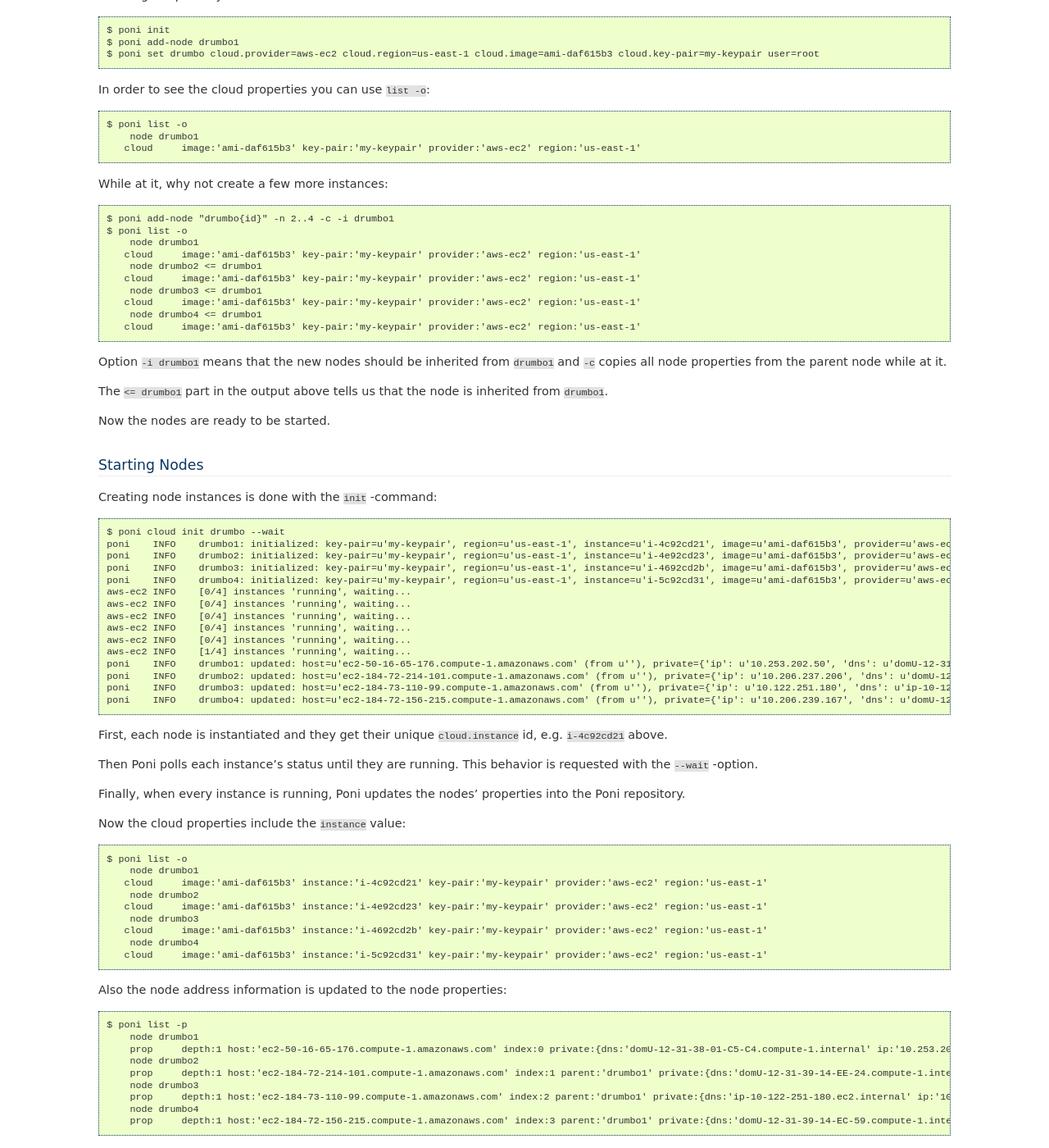
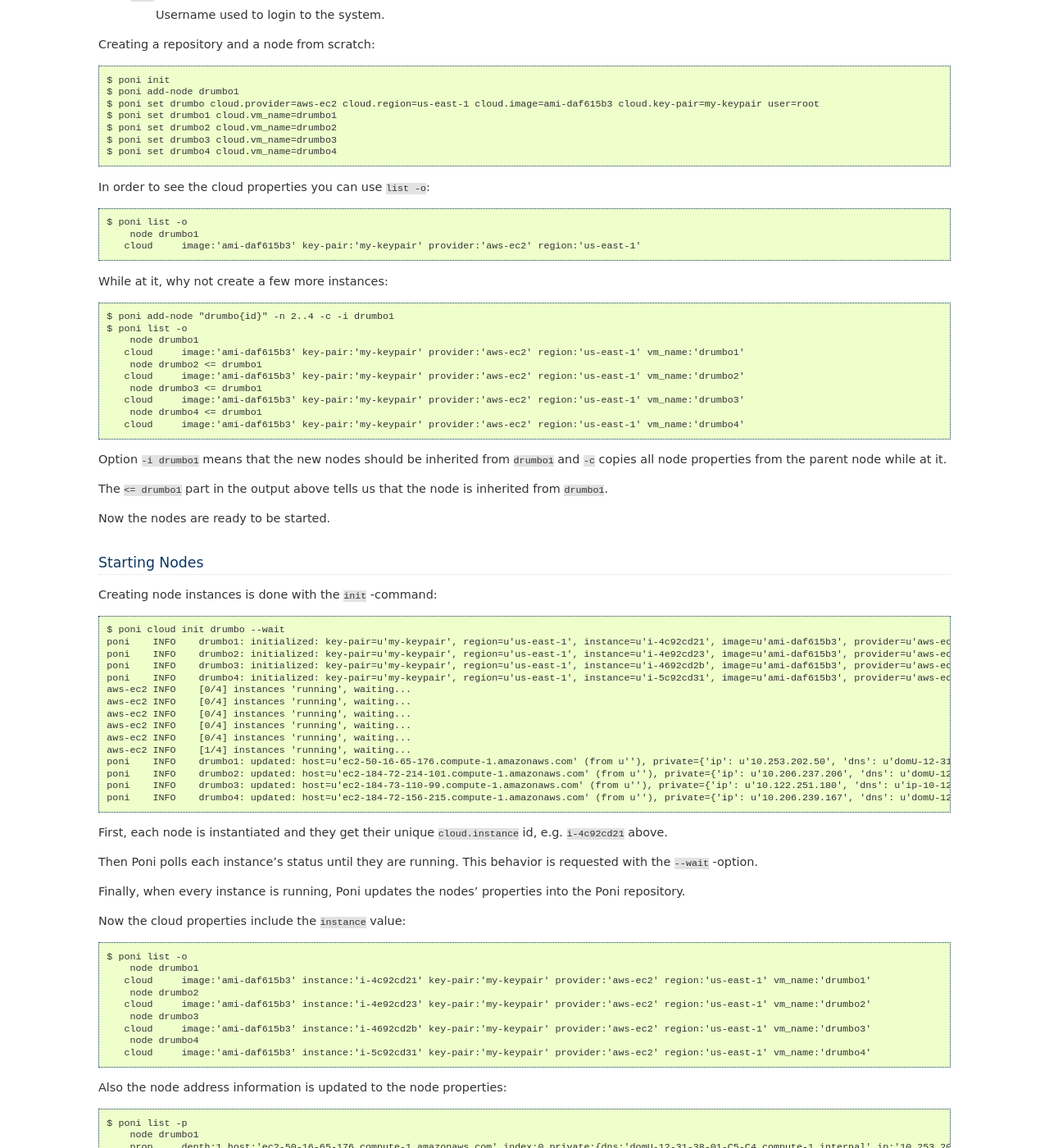
Before and after one commit to ohmu/poni, a Sphinx documentation site: the page built from doc/ec2.rst, in a window 1280 px wide and 1400 px high, scrolled down 1079 px. Shown: the whole window at 82% size. Built offline with Sphinx 7.4.7, drawn with Linux system fonts in a browser that asks for light colours; some of the changed text lies outside the part shown.

Commit message:
aws: cloud properties: vm_name, placement, placement_group
New properties:

* cloud.vm_name (optional): defines a name for the VM visible in AWS console.
* cloud.placement (optional): The availability zone in which to launch the
  instances.
* cloud.placement_group: name of the placement group in which the instance
  will be launched.

```diff
--- a/doc/ec2.rst
+++ b/doc/ec2.rst
@@ -44,6 +44,10 @@
     Key-pair name **without** the ``.pem`` -suffix. **NOTE:** key-pairs are
     region-specific and will not work cross the data-centers.
 
+  ``cloud.vm_name`` (optional)
+    Unique name for the VM. Provides the VM with a friendly name visible in
+    the EC2 console.
+
   ``user``
     Username used to login to the system.
 
@@ -52,6 +56,10 @@
   $ poni init
   $ poni add-node drumbo1
   $ poni set drumbo cloud.provider=aws-ec2 cloud.region=us-east-1 cloud.image=ami-daf615b3 cloud.key-pair=my-keypair user=root
+  $ poni set drumbo1 cloud.vm_name=drumbo1
+  $ poni set drumbo2 cloud.vm_name=drumbo2
+  $ poni set drumbo3 cloud.vm_name=drumbo3
+  $ poni set drumbo4 cloud.vm_name=drumbo4
 
 In order to see the cloud properties you can use ``list -o``::
 
@@ -64,13 +72,13 @@
   $ poni add-node "drumbo{id}" -n 2..4 -c -i drumbo1
   $ poni list -o
       node drumbo1
-     cloud     image:'ami-daf615b3' key-pair:'my-keypair' provider:'aws-ec2' region:'us-east-1'
+     cloud     image:'ami-daf615b3' key-pair:'my-keypair' provider:'aws-ec2' region:'us-east-1' vm_name:'drumbo1'
       node drumbo2 <= drumbo1
-     cloud     image:'ami-daf615b3' key-pair:'my-keypair' provider:'aws-ec2' region:'us-east-1'
+     cloud     image:'ami-daf615b3' key-pair:'my-keypair' provider:'aws-ec2' region:'us-east-1' vm_name:'drumbo2'
       node drumbo3 <= drumbo1
-     cloud     image:'ami-daf615b3' key-pair:'my-keypair' provider:'aws-ec2' region:'us-east-1'
+     cloud     image:'ami-daf615b3' key-pair:'my-keypair' provider:'aws-ec2' region:'us-east-1' vm_name:'drumbo3'
       node drumbo4 <= drumbo1
-     cloud     image:'ami-daf615b3' key-pair:'my-keypair' provider:'aws-ec2' region:'us-east-1'
+     cloud     image:'ami-daf615b3' key-pair:'my-keypair' provider:'aws-ec2' region:'us-east-1' vm_name:'drumbo4'
 
 Option ``-i drumbo1`` means that the new nodes should be inherited from ``drumbo1`` and
 ``-c`` copies all node properties from the parent node while at it.
@@ -85,10 +93,10 @@
 Creating node instances is done with the ``init`` -command::
 
   $ poni cloud init drumbo --wait
-  poni    INFO    drumbo1: initialized: key-pair=u'my-keypair', region=u'us-east-1', instance=u'i-4c92cd21', image=u'ami-daf615b3', provider=u'aws-ec2'
-  poni    INFO    drumbo2: initialized: key-pair=u'my-keypair', region=u'us-east-1', instance=u'i-4e92cd23', image=u'ami-daf615b3', provider=u'aws-ec2'
-  poni    INFO    drumbo3: initialized: key-pair=u'my-keypair', region=u'us-east-1', instance=u'i-4692cd2b', image=u'ami-daf615b3', provider=u'aws-ec2'
-  poni    INFO    drumbo4: initialized: key-pair=u'my-keypair', region=u'us-east-1', instance=u'i-5c92cd31', image=u'ami-daf615b3', provider=u'aws-ec2'
+  poni    INFO    drumbo1: initialized: key-pair=u'my-keypair', region=u'us-east-1', instance=u'i-4c92cd21', image=u'ami-daf615b3', provider=u'aws-ec2', vm_name=u'drumbo1'
+  poni    INFO    drumbo2: initialized: key-pair=u'my-keypair', region=u'us-east-1', instance=u'i-4e92cd23', image=u'ami-daf615b3', provider=u'aws-ec2', vm_name=u'drumbo2'
+  poni    INFO    drumbo3: initialized: key-pair=u'my-keypair', region=u'us-east-1', instance=u'i-4692cd2b', image=u'ami-daf615b3', provider=u'aws-ec2', vm_name=u'drumbo3'
+  poni    INFO    drumbo4: initialized: key-pair=u'my-keypair', region=u'us-east-1', instance=u'i-5c92cd31', image=u'ami-daf615b3', provider=u'aws-ec2', vm_name=u'drumbo4'
   aws-ec2 INFO    [0/4] instances 'running', waiting...
   aws-ec2 INFO    [0/4] instances 'running', waiting...
   aws-ec2 INFO    [0/4] instances 'running', waiting...
@@ -113,13 +121,13 @@
 
   $ poni list -o
       node drumbo1
-     cloud     image:'ami-daf615b3' instance:'i-4c92cd21' key-pair:'my-keypair' provider:'aws-ec2' region:'us-east-1'
+     cloud     image:'ami-daf615b3' instance:'i-4c92cd21' key-pair:'my-keypair' provider:'aws-ec2' region:'us-east-1' vm_name:'drumbo1'
       node drumbo2
-     cloud     image:'ami-daf615b3' instance:'i-4e92cd23' key-pair:'my-keypair' provider:'aws-ec2' region:'us-east-1'
+     cloud     image:'ami-daf615b3' instance:'i-4e92cd23' key-pair:'my-keypair' provider:'aws-ec2' region:'us-east-1' vm_name:'drumbo2'
       node drumbo3
-     cloud     image:'ami-daf615b3' instance:'i-4692cd2b' key-pair:'my-keypair' provider:'aws-ec2' region:'us-east-1'
+     cloud     image:'ami-daf615b3' instance:'i-4692cd2b' key-pair:'my-keypair' provider:'aws-ec2' region:'us-east-1' vm_name:'drumbo3'
       node drumbo4
-     cloud     image:'ami-daf615b3' instance:'i-5c92cd31' key-pair:'my-keypair' provider:'aws-ec2' region:'us-east-1'
+     cloud     image:'ami-daf615b3' instance:'i-5c92cd31' key-pair:'my-keypair' provider:'aws-ec2' region:'us-east-1' vm_name:'drumbo4'
 
 Also the node address information is updated to the node properties::
 
```
Also changed, not shown: doc/properties.rst (+17 -2 lines), 2 other files.
